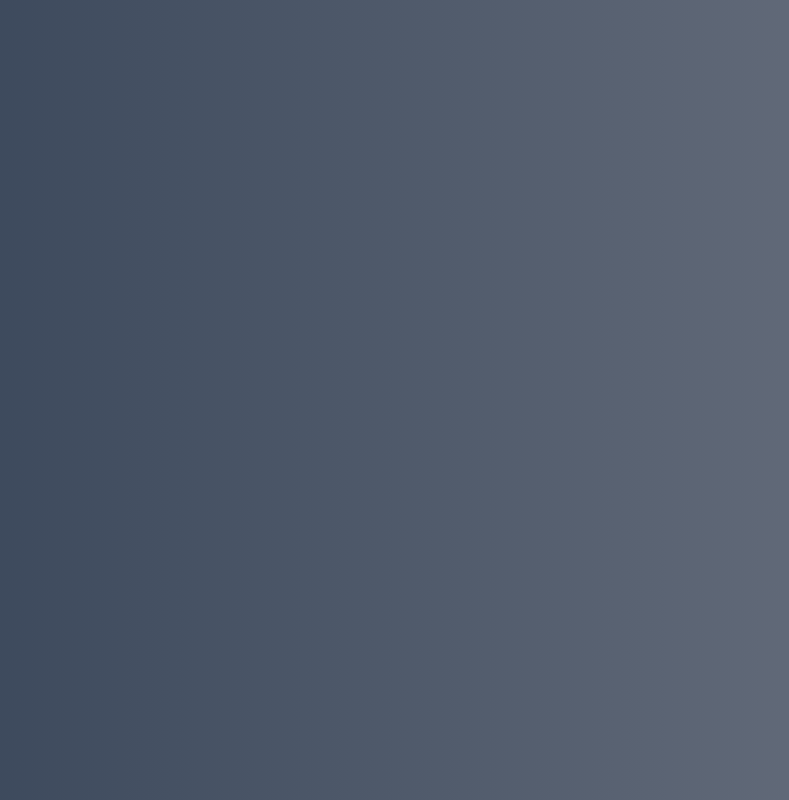
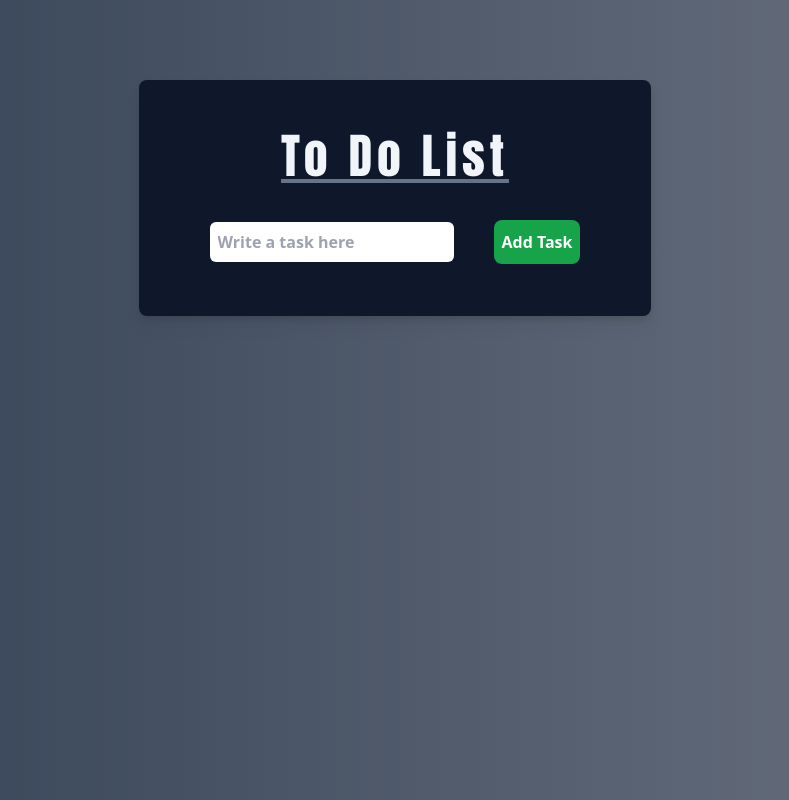
Before and after one commit to Dimakzkuru/ToDoApp, a React (Vite) app: page /ToDoApp/ in a window 1280 px wide. Before the commit this address had no page. Shown: the whole page, without its empty margins (245-1034 px from the left). Built offline with nearby package versions, Linux system fonts and the light colour scheme; a web font is replaced by a local one.

Commit message:
remove route path  changes

```diff
--- a/src/App.jsx
+++ b/src/App.jsx
@@ -6,7 +6,7 @@ function App() {
     <main className=" w-full h-screen flex items-start justify-center bg-gradient-to-r from-slate-700 to-gray-500">
       <BrowserRouter basename="/ToDoApp">
         <Routes>
-          <Route path="/ToDoApp" index element={<ToDoFormLocalStorage />} />
+          <Route index element={<ToDoFormLocalStorage />} />
         </Routes>
       </BrowserRouter>
     </main>
```
